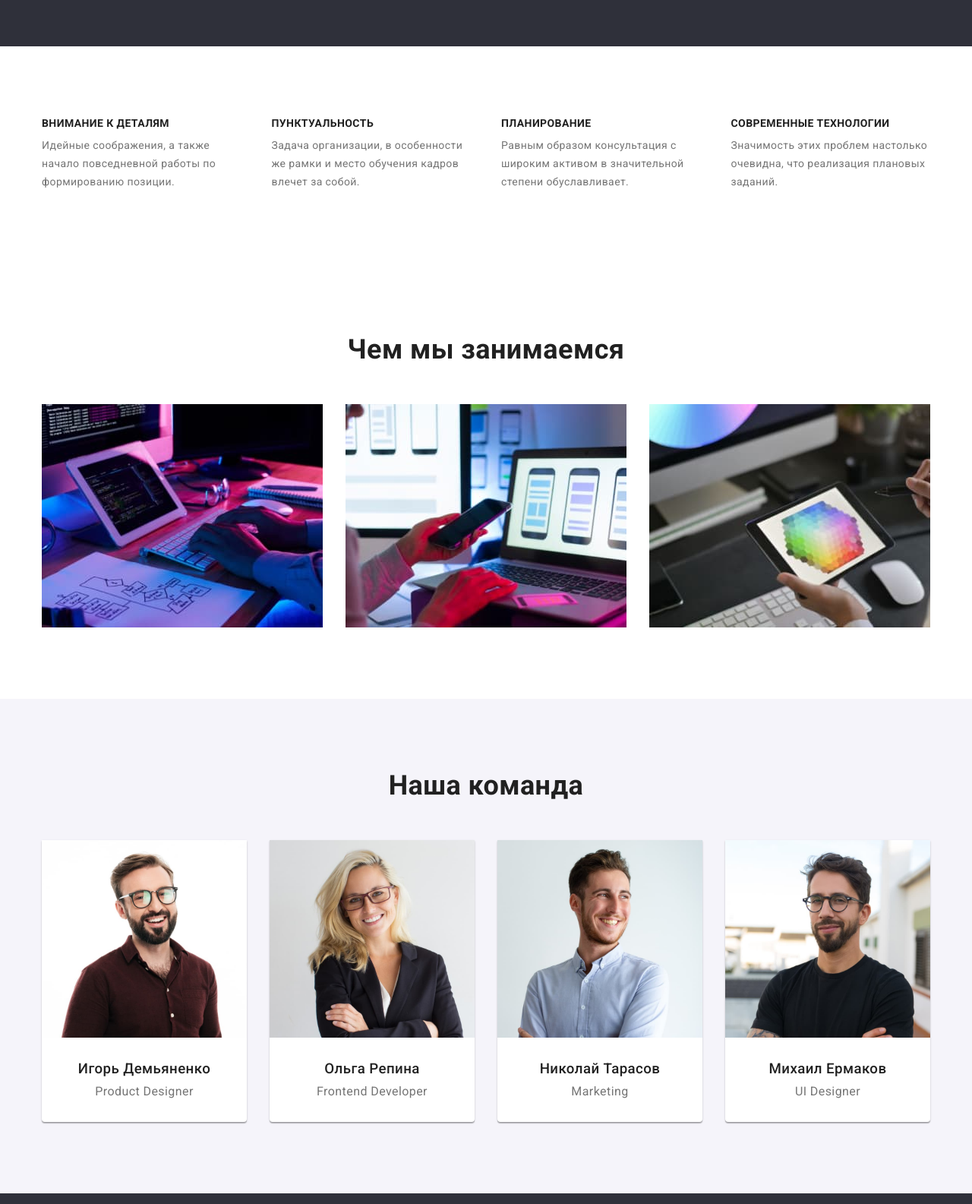
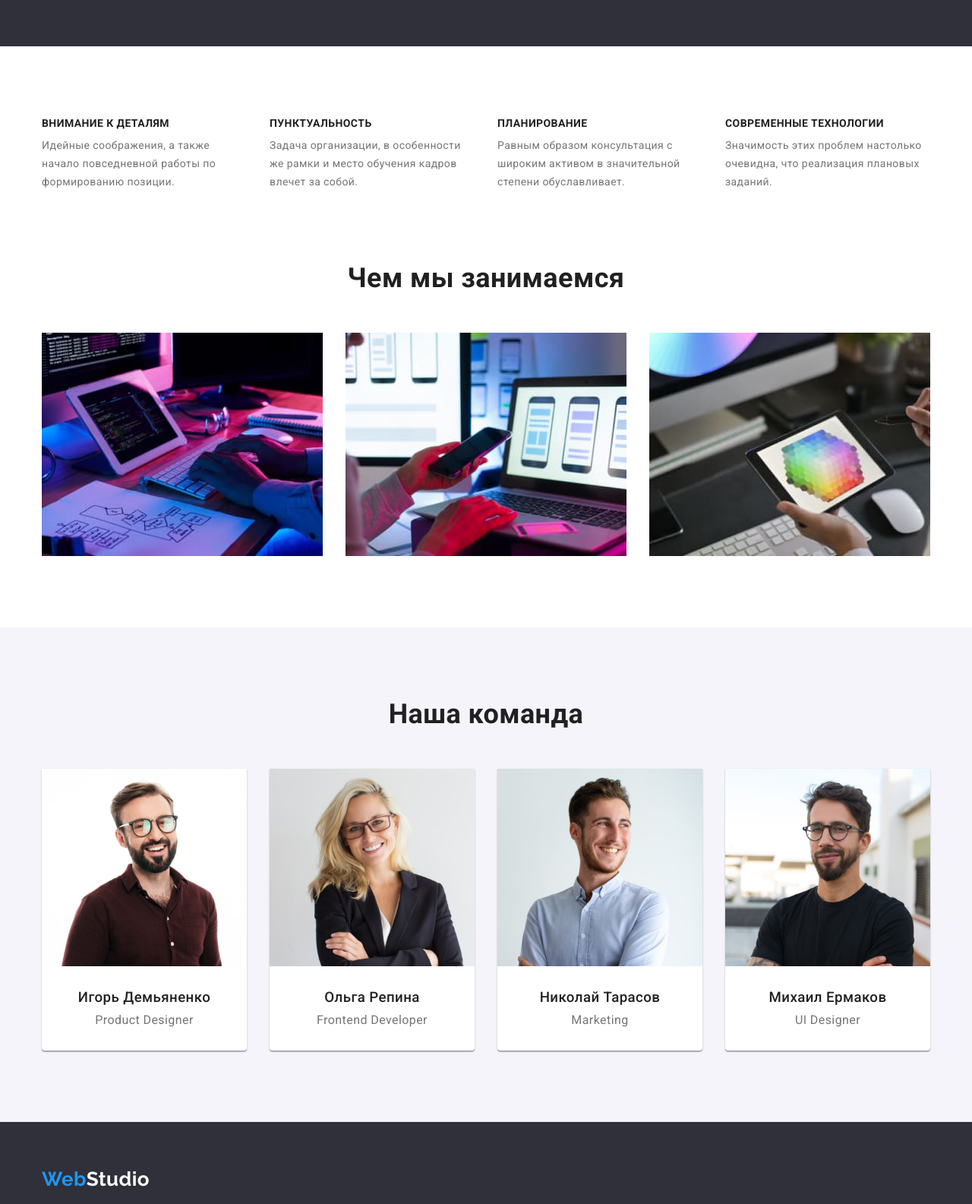
Before and after one commit to Lelikboss/goit-markup-hw-03, a plain HTML site: page index.html in a window 1280 px wide. Shown: the part 620-2205 px from the top of the page at 76% size. Drawn offline with nearby package versions, Linux system fonts and the light colour scheme.

Commit message:
Минимальные правки

```diff
--- a/css/styles.css
+++ b/css/styles.css
@@ -149,13 +149,13 @@ img{
 .hero .container{
     padding-top: 200px;
     padding-bottom: 200px;
-    display: flex;
-    flex-direction: column;
-    align-items: center;
+    text-align: center;
 }
 .hero-title{
+    margin-left: auto;
+    margin-right: auto;
     margin-bottom: 30px;
-    max-width: 714px;
+    max-width: 696px;
 
     font-weight: 900;
     font-size: 44px;
@@ -199,12 +199,11 @@ img{
     text-transform: uppercase;
     color: var(--complementary-color);
 }
-.list-grid{
-    display: flex;
-    justify-content: space-between;
+.about-item{
+    flex-basis: calc((100% - 120px) / 4);
 }
-.item-grid{
-    flex-basis: calc((100% - 120px) / 4);
+.services-section{
+    padding-top: 0;
 }
 .section-title{
     margin-bottom: 50px;
@@ -228,8 +227,9 @@ img{
     box-shadow: 0px 1px 3px rgba(0, 0, 0, 0.12), 0px 1px 1px rgba(0, 0, 0, 0.14), 0px 2px 1px rgba(0, 0, 0, 0.2);
     border-radius: 0px 0px 4px 4px;
 }
-.team-image{
-    margin-bottom: 30px;
+.team-content{
+    padding-top: 30px;
+    padding-bottom: 30px;
 }
 .team{
     background-color: var(--bg-filter-color);
@@ -246,7 +246,7 @@ img{
     color: var(--complementary-color);
 }
 .team-text{
-    margin-bottom: 30px;
+    margin-bottom: 0;
 }
 /* footer */
 .adress-footer{
@@ -307,10 +307,6 @@ img{
 .filter-list{
     margin-bottom: 50px;
 }
-.active-filter{
-    background-color: var(--accent-color);
-    color: var(--rare-color);
-}
 .project-title{
     margin-bottom: 0;
     font-weight: 700;
--- a/index.html
+++ b/index.html
@@ -59,29 +59,29 @@
       <section class="section about-section">
         <div class="container">
           <h2 class="section-title visually-hidden">О нас</h2>
-          <ul class="list about-list list-grid">
-            <li class="about-item item-grid">
+          <ul class="list about-list grid">
+            <li class="about-item grid-item">
               <h3 class="about-title">Внимание к деталям</h3>
               <p class="about-text">
                 Идейные соображения, а также начало повседневной работы по
                 формированию позиции.
               </p>
             </li>
-            <li class="about-item item-grid">
+            <li class="about-item grid-item">
               <h3 class="about-title">Пунктуальность</h3>
               <p class="about-text">
                 Задача организации, в особенности же рамки и место обучения
                 кадров влечет за собой.
               </p>
             </li>
-            <li class="about-item item-grid">
+            <li class="about-item grid-item">
               <h3 class="about-title">Планирование</h3>
               <p class="about-text">
                 Равным образом консультация с широким активом в значительной
                 степени обуславливает.
               </p>
             </li>
-            <li class="about-item item-grid">
+            <li class="about-item grid-item">
               <h3 class="about-title">Современные технологии</h3>
               <p class="about-text">
                 Значимость этих проблем настолько очевидна, что реализация
@@ -122,8 +122,10 @@
                 alt="Игорь Демьяненко"
                 width="270"
               />
+              <div class="team-content">
                 <h3 class="team-title">Игорь Демьяненко</h3>
                 <p class="team-text">Product Designer</p>
+              </div>
             </li>
             <li class="team-item grid-item">
               <img
@@ -132,8 +134,10 @@
                 alt="Ольга Репина"
                 width="270"
               />
+              <div class="team-content">
                 <h3 class="team-title">Ольга Репина</h3>
                 <p class="team-text">Frontend Developer</p>
+              </div>
             </li>
             <li class="team-item grid-item">
               <img
@@ -142,8 +146,10 @@
                 alt="Николай Тарасов"
                 width="270"
               />
+              <div class="team-content">
                 <h3 class="team-title">Николай Тарасов</h3>
                 <p class="team-text">Marketing</p>
+              </div>
             </li>
             <li class="team-item grid-item">
               <img
@@ -152,8 +158,10 @@
                 alt="Михаил Ермаков"
                 width="270"
               />
+              <div class="team-content">
                 <h3 class="team-title">Михаил Ермаков</h3>
                 <p class="team-text">UI Designer</p>
+              </div>
             </li>
           </ul>
         </div>
```
Also changed, not shown: portfolio.html (+1 -1 lines). Lines whose indentation alone changed are shown as unchanged.
